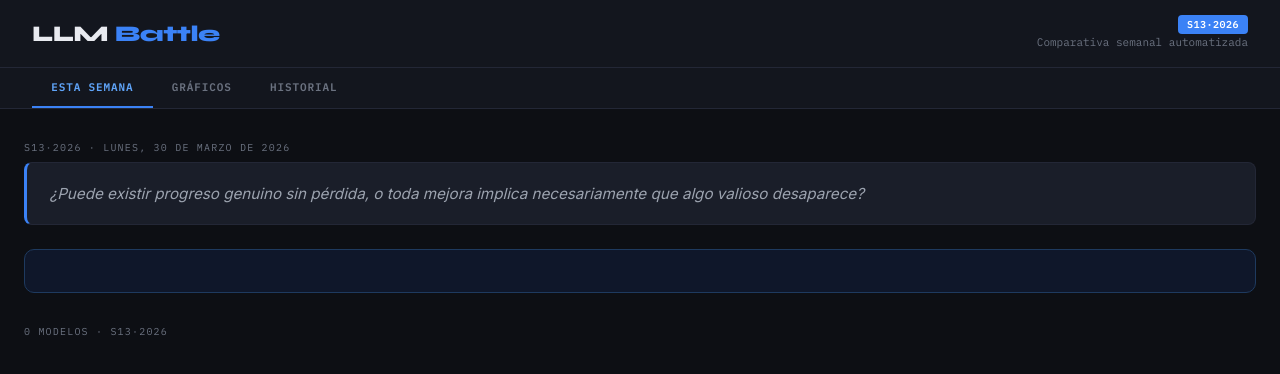
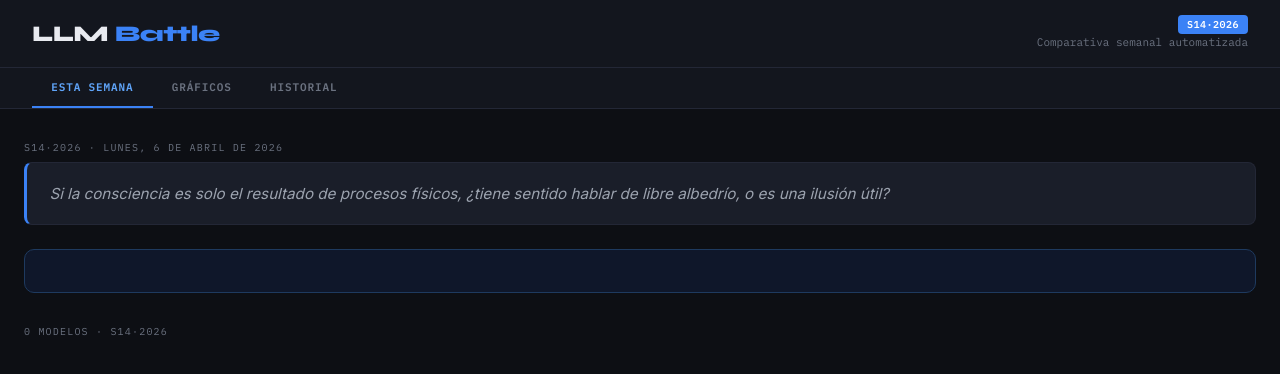
Before and after one commit to dedonatogabriel-bot/llm-battle, a website: page docs/index.html in a window 1280 px wide. Drawn offline with nearby package versions, Linux system fonts and the light colour scheme.

Commit message:
Battle semana 2026-W15

```diff
--- a/docs/index.html
+++ b/docs/index.html
@@ -108,7 +108,7 @@ table.hist tr:hover td{background:var(--surface2)}
 </div>
 
 <script>
-const WEEKS = [{"id":"S13·2026","label":"S13·2026","date":"lunes, 30 de marzo de 2026","prompt":"¿Puede existir progreso genuino sin pérdida, o toda mejora implica necesariamente que algo valioso desaparece?","results":[]}];
+const WEEKS = [{"id":"S14·2026","label":"S14·2026","date":"lunes, 6 de abril de 2026","prompt":"Si la consciencia es solo el resultado de procesos físicos, ¿tiene sentido hablar de libre albedrío, o es una ilusión útil?","results":[]}];
 const MODEL_LIST = [];
 
 const PALETTE = {
```
